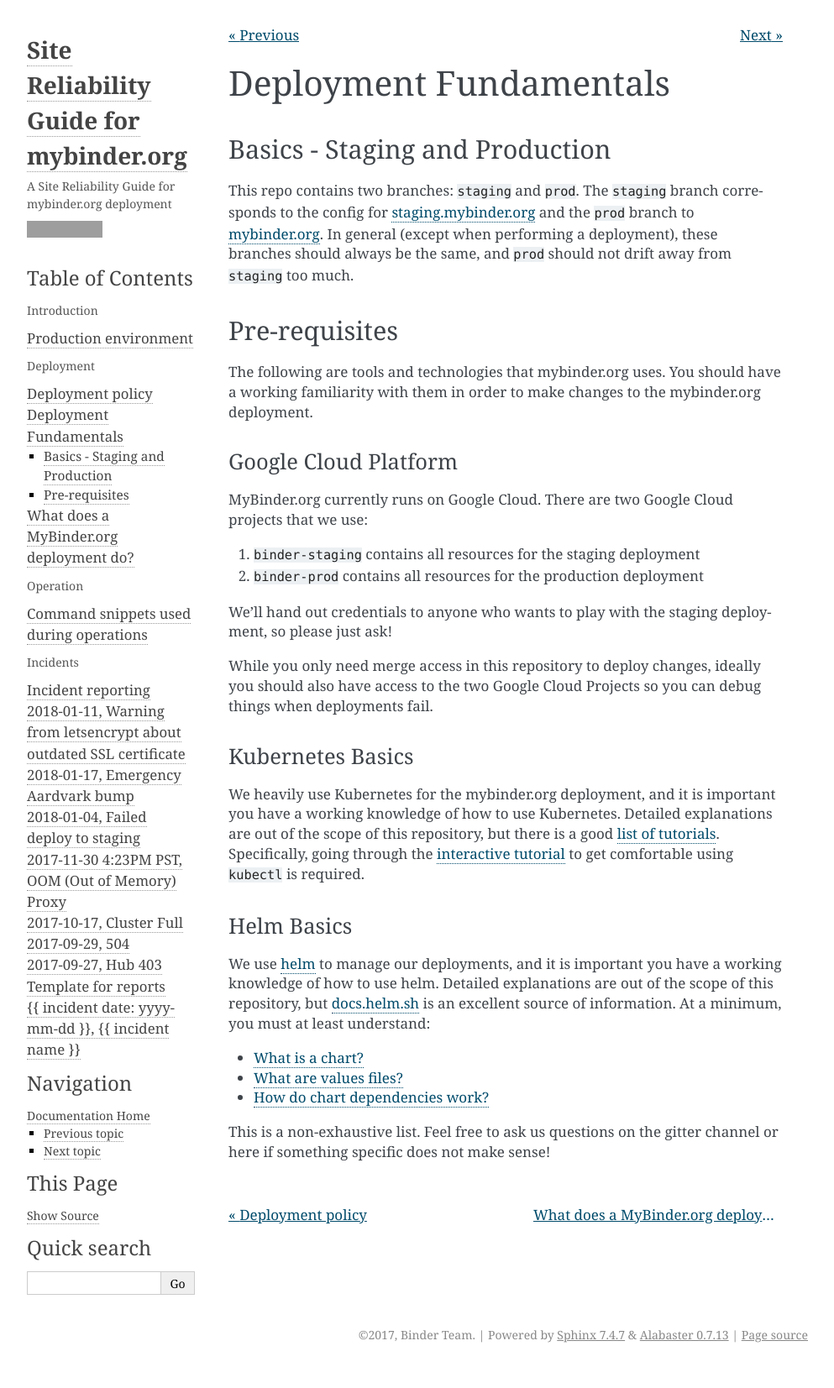
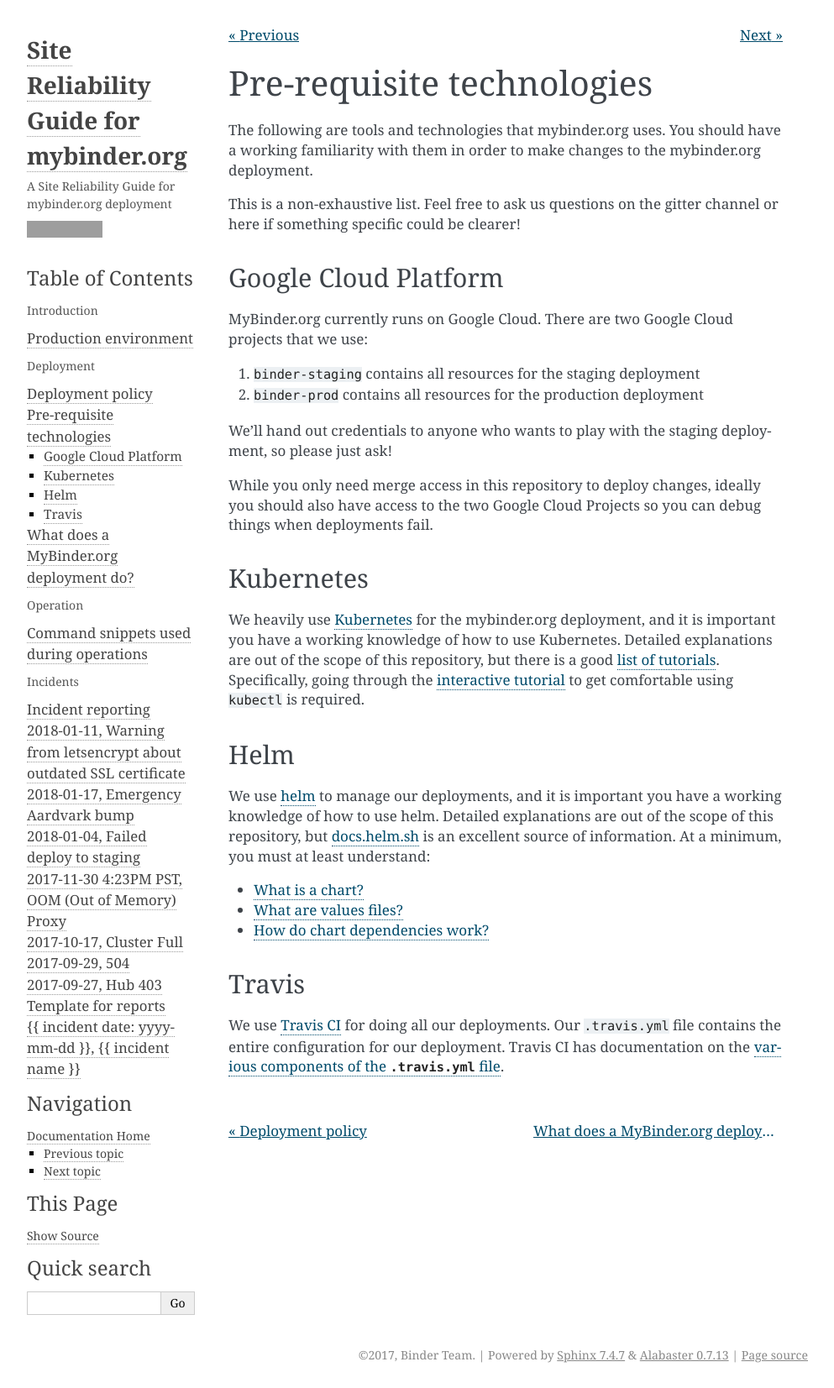
Before and after one commit to jupyterhub/mybinder.org-deploy, a Sphinx documentation site: the page built from docs/source/deployment/prereqs.md, in a window 1280 px wide. Shown: the whole page at 84% size, without its empty margins (148-1141 px from the left). Built offline with Sphinx 7.4.7, drawn with Linux system fonts in a browser that asks for light colours; pages that are not in the unit, such as notebooks, are missing from menus; before the commit the page ends 1629 px from its top, so only the background shows below that; grey boxes are pictures that could not be loaded.

Commit message:
Cleanup deployment_fundamentals.md
- Rename it to prereqs
- Add info about the other pre-requisite, Travis

```diff
--- a/docs/source/deployment_fundamentals.md
+++ b/docs/source/deployment/prereqs.md
@@ -1,19 +1,12 @@
-# Deployment Fundamentals
-
-## Basics - Staging and Production
-
-This repo contains two branches: `staging` and `prod`. The `staging` branch
-corresponds to the config for [staging.mybinder.org][] and the `prod`
-branch to [mybinder.org][]. In general (except when performing a
-deployment), these branches should always be the same, and `prod` should not
-drift away from `staging` too much.
-
-## Pre-requisites
+# Pre-requisite technologies
 
 The following are tools and technologies that mybinder.org uses. You should have
 a working familiarity with them in order to make changes to the mybinder.org deployment.
 
-### Google Cloud Platform
+This is a non-exhaustive list. Feel free to ask us questions on the gitter channel or
+here if something specific could be clearer!
+
+## Google Cloud Platform
 
 MyBinder.org currently runs on Google Cloud. There are two Google Cloud projects
 that we use:
@@ -28,15 +21,15 @@
 you should also have access to the two Google Cloud Projects so you can debug
 things when deployments fail.
 
-### Kubernetes Basics
+## Kubernetes
 
-We heavily use Kubernetes for the mybinder.org deployment, and it is important you
+We heavily use [Kubernetes](https://k8s.io) for the mybinder.org deployment, and it is important you
 have a working knowledge of how to use Kubernetes. Detailed explanations are out
 of the scope of this repository, but there is a good [list of tutorials](https://kubernetes.io/docs/tutorials/).
 Specifically, going through the [interactive tutorial](https://kubernetes.io/docs/tutorials/kubernetes-basics/)
 to get comfortable using `kubectl` is required.
 
-### Helm Basics
+## Helm
 
 We use [helm](https://helm.sh) to manage our deployments, and it is important you
 have a working knowledge of how to use helm. Detailed explanations are out of the
@@ -47,8 +40,11 @@
 * [What are values files?](https://docs.helm.sh/chart_template_guide/#values-files)
 * [How do chart dependencies work?](https://docs.helm.sh/developing_charts/#chart-dependencies)
 
-This is a non-exhaustive list. Feel free to ask us questions on the gitter channel or
-here if something specific does not make sense!
+## Travis
+
+We use [Travis CI](http://travis-ci.org/) for doing all our deployments. Our
+`.travis.yml` file contains the entire configuration for our deployment. Travis CI
+has documentation on the [various components of the `.travis.yml` file](https://docs.travis-ci.com/user/customizing-the-build/).
 
 [mybinder.org]: https://mybinder.org
 [staging.mybinder.org]: https://staging.mybinder.org
--- a/docs/source/index.rst
+++ b/docs/source/index.rst
@@ -12,7 +12,7 @@
    :caption: Deployment
 
    deployment_policy.md
-   deployment_fundamentals.md
+   deployment/prereqs.md
    deployment/what.md
 
 .. toctree::
```
